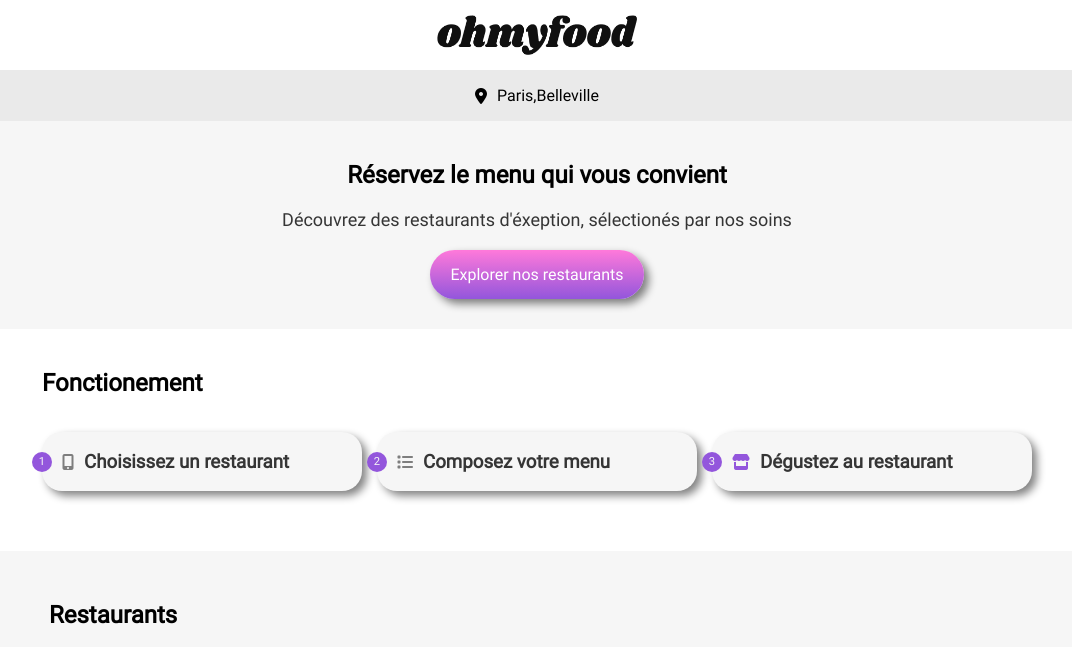
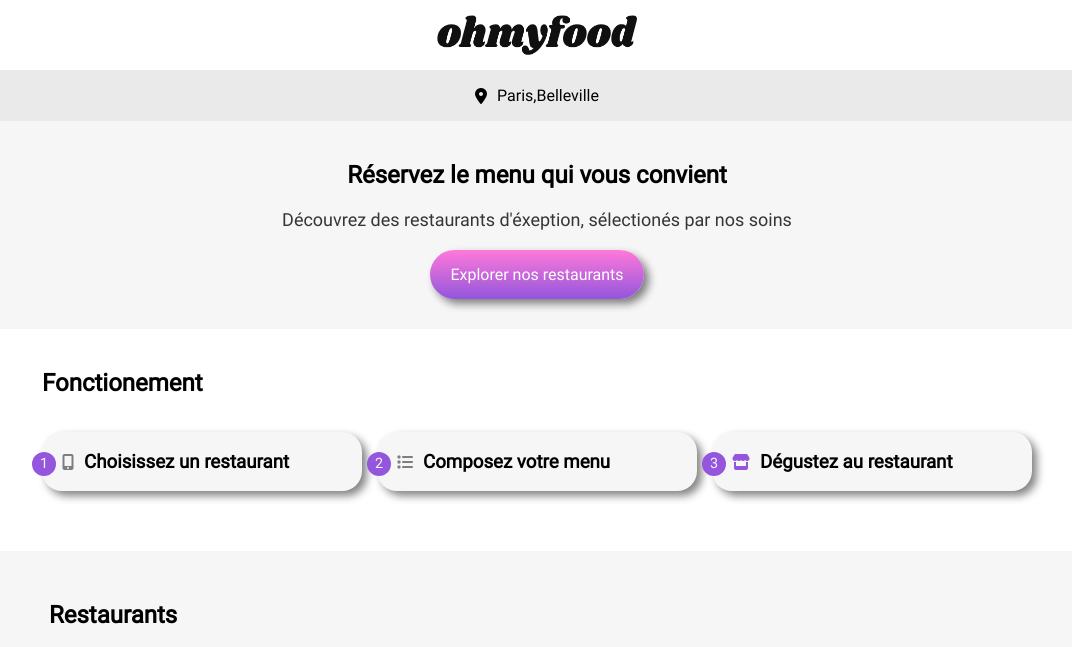
Before and after one commit to kyra110/opc-projet-4, a website: page index.html in a window 1280 px wide. Shown: the top 647 px of the page, without its empty margins (103-1175 px from the left). Drawn offline with Linux system fonts and the light colour scheme; a web font is replaced by a local one.

Commit message:
Changement de la couleur du texte des blocs fonctionement et ajout d'une fonte plus grosse pour les chifres

```diff
--- a/sass/layout/_section-fonctionement.scss
+++ b/sass/layout/_section-fonctionement.scss
@@ -36,10 +36,8 @@
         grid-area: card3;
       }
     }
-    @media screen and (min-width: 768px) {
-    }
     a {
-      color: $footer-background;
+      color: black;
     }
     .fonctionement__choix-container__composant {
       @media screen and (min-width: 768px) {
@@ -59,14 +57,14 @@
       top: 20px;
       left: -10px;
       display: flex;
-      height: 20px;
-      width: 20px;
+      height: 24px;
+      width: 24px;
       background: $color-elipse;
       border-radius: 200px;
       color: #f6f6f6;
       justify-content: center;
       align-items: center;
-      font-size: 0.7rem;
+      font-size: 0.9rem;
       font-family: "roboto";
     }
     .fa-solid {
```
Also changed, not shown: assets/style.css, 1 other file.
